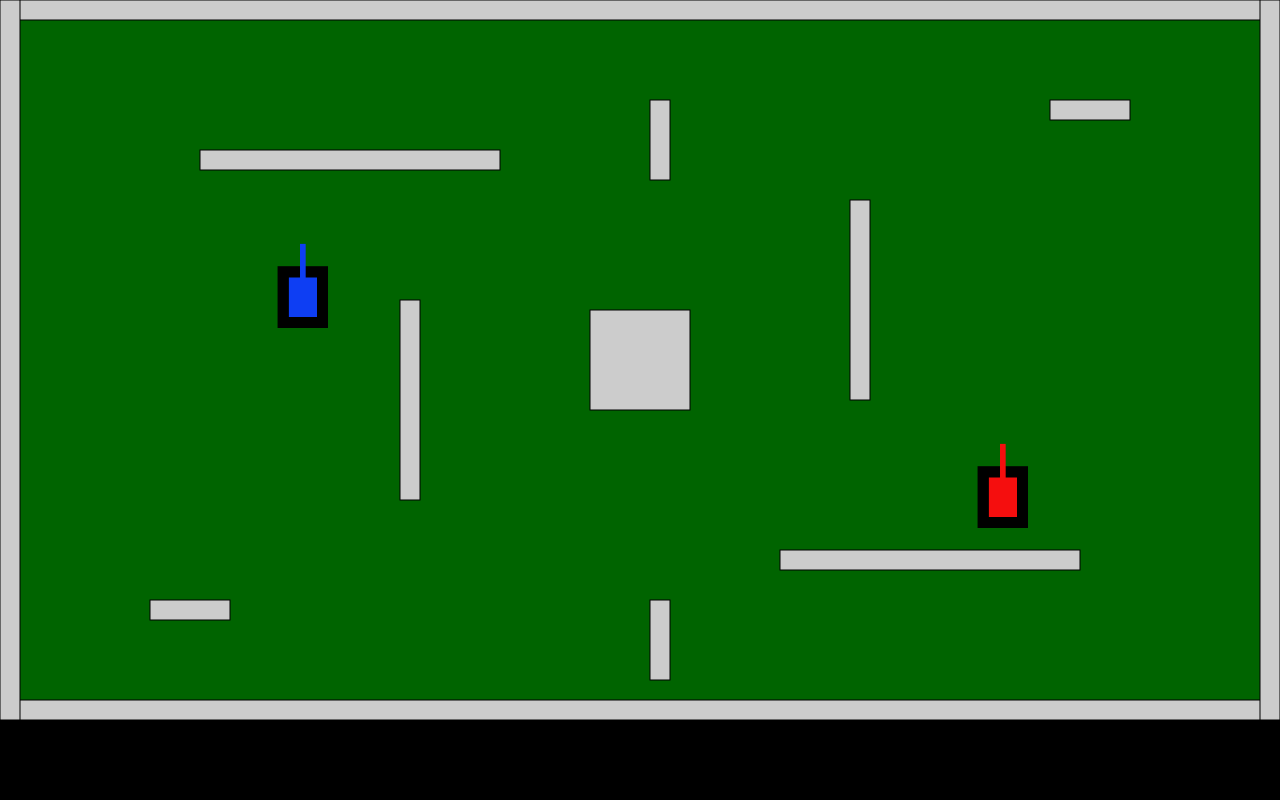
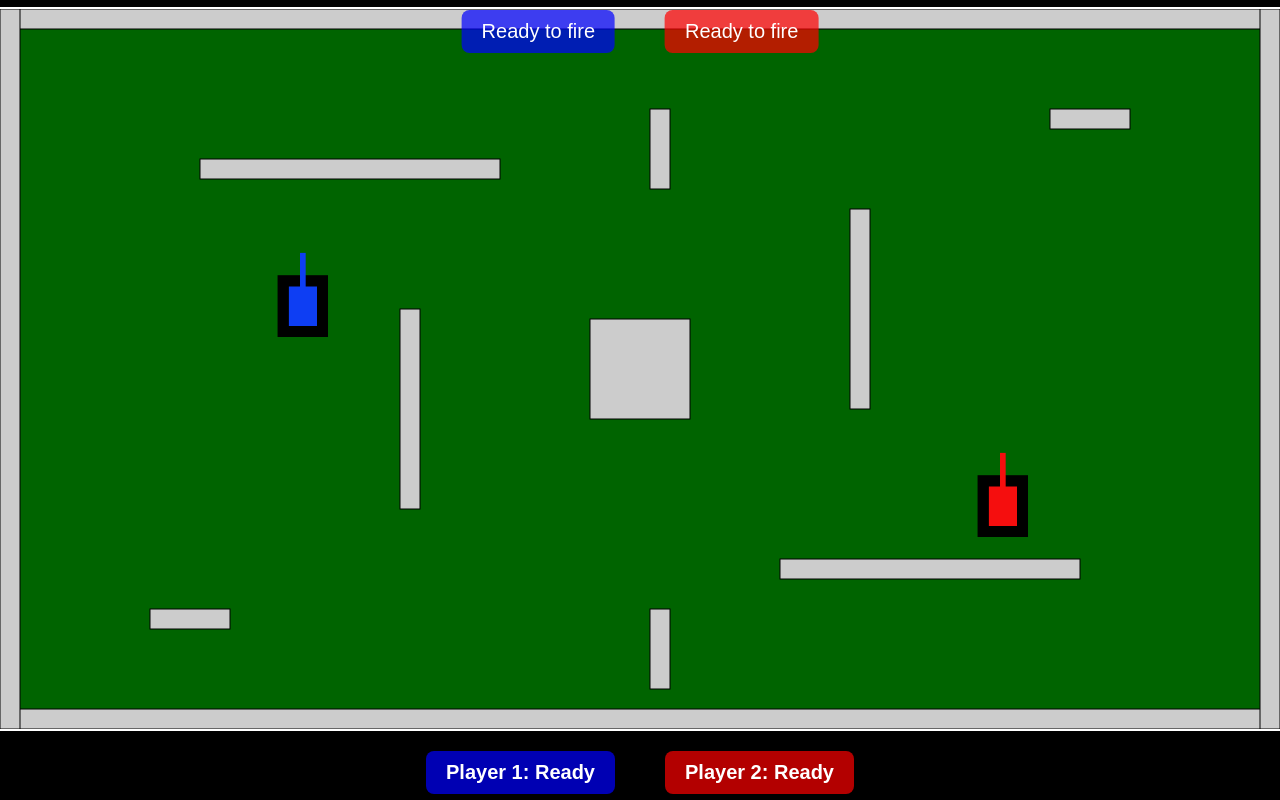
Before and after one commit to Nachopacca24/Elo_project_online, a website: page public/game.html in a window 1280 px wide. Drawn offline with Linux system fonts and the light colour scheme.

Commit message:
Arreglos y detalles

```diff
--- a/public/game.html
+++ b/public/game.html
@@ -3,23 +3,17 @@
 <head>
 <meta charset="UTF-8">
 <title>Tanques Online</title>
-<style>
-  body {
-    margin: 0;
-    overflow: hidden;
-    background: black;
-  }
-  canvas {
-    background-color: darkgreen;
-    display: block;
-    margin: 0 auto;
-  }
-</style>
+<link rel="stylesheet" href="style.css">
 </head>
 <body>
+
 <canvas id="gameCanvas" width="1280" height="720"></canvas>
 
-<!-- Incluir game.js -->
+<div id="ui">
+  <div id="player1Counter" class="player-counter blue">Player 1: Ready</div>
+  <div id="player2Counter" class="player-counter red">Player 2: Ready</div>
+</div>
+
 <script src="game.js"></script>
 </body>
 </html>
--- a/public/game.js
+++ b/public/game.js
@@ -17,6 +17,36 @@ let imagesLoaded = 0;
 });
 
 function initGame() {
+
+  // --- Contadores fuera del canvas ---
+  const uiDiv = document.createElement("div");
+  uiDiv.style.position = "absolute";
+  uiDiv.style.top = "10px";
+  uiDiv.style.left = "50%";
+  uiDiv.style.transform = "translateX(-50%)";
+  uiDiv.style.display = "flex";
+  uiDiv.style.gap = "50px";
+  uiDiv.style.fontFamily = "Arial, sans-serif";
+  uiDiv.style.fontSize = "20px";
+  document.body.appendChild(uiDiv);
+
+  const p1Counter = document.createElement("div");
+  p1Counter.style.padding = "10px 20px";
+  p1Counter.style.borderRadius = "8px";
+  p1Counter.style.backgroundColor = "rgba(0,0,255,0.7)";
+  p1Counter.style.color = "white";
+  p1Counter.textContent = "Player 1: Ready";
+  uiDiv.appendChild(p1Counter);
+
+  const p2Counter = document.createElement("div");
+  p2Counter.style.padding = "10px 20px";
+  p2Counter.style.borderRadius = "8px";
+  p2Counter.style.backgroundColor = "rgba(255,0,0,0.7)";
+  p2Counter.style.color = "white";
+  p2Counter.textContent = "Player 2: Ready";
+  uiDiv.appendChild(p2Counter);
+
+  // --- Clases ---
   class Wall {
     constructor(x, y, w, h) {
       this.x = x; this.y = y;
@@ -32,23 +62,65 @@ function initGame() {
 
   class Bullet {
     constructor(x, y, angle) {
-      this.x = x; this.y = y;
-      this.angle = angle;
+      this.x = x;
+      this.y = y;
       this.speed = 7;
       this.radius = 5;
       this.destroyed = false;
+      this.createdAt = Date.now(); // Para duración de 2.5s
+
+      const rad = (angle - 90) * Math.PI / 180;
+      this.vx = this.speed * Math.cos(rad);
+      this.vy = this.speed * Math.sin(rad);
     }
+
     update() {
-      const rad = (this.angle - 90) * Math.PI / 180;
-      this.x += this.speed * Math.cos(rad);
-      this.y += this.speed * Math.sin(rad);
+      // Destruir bala después de 2.5 segundos
+      if (Date.now() - this.createdAt > 2500) {
+        this.destroyed = true;
+        return;
+      }
 
-      if (this.x <= 0 || this.x >= canvas.width) this.angle = 180 - this.angle;
-      if (this.y <= 0 || this.y >= canvas.height) this.angle = -this.angle;
+      this.x += this.vx;
+      this.y += this.vy;
+
+      // Rebote bordes
+      if (this.x - this.radius <= 0) { this.x = this.radius; this.vx = -this.vx; }
+      if (this.x + this.radius >= canvas.width) { this.x = canvas.width - this.radius; this.vx = -this.vx; }
+      if (this.y - this.radius <= 0) { this.y = this.radius; this.vy = -this.vy; }
+      if (this.y + this.radius >= canvas.height) { this.y = canvas.height - this.radius; this.vy = -this.vy; }
+
+      // Rebote muros
+      for (let i = 0; i < walls.length; i++) {
+        const wall = walls[i];
+
+        if (this.x + this.radius > wall.x && this.x - this.radius < wall.x + wall.width &&
+            this.y + this.radius > wall.y && this.y - this.radius < wall.y + wall.height) {
+
+          const prevX = this.x - this.vx;
+          const prevY = this.y - this.vy;
+
+          if (prevX + this.radius <= wall.x || prevX - this.radius >= wall.x + wall.width) {
+            this.vx = -this.vx;
+            if (prevX + this.radius <= wall.x) this.x = wall.x - this.radius;
+            else this.x = wall.x + wall.width + this.radius;
+          }
+          else if (prevY + this.radius <= wall.y || prevY - this.radius >= wall.y + wall.height) {
+            this.vy = -this.vy;
+            if (prevY + this.radius <= wall.y) this.y = wall.y - this.radius;
+            else this.y = wall.y + wall.height + this.radius;
+          }
+          else {
+            this.vx = -this.vx;
+            this.vy = -this.vy;
+          }
+        }
+      }
     }
+
     draw() {
       ctx.beginPath();
-      ctx.arc(this.x, this.y, this.radius, 0, Math.PI * 2);
+      ctx.arc(this.x, this.y, this.radius, 0, Math.PI*2);
       ctx.fillStyle = "black";
       ctx.fill();
       ctx.closePath();
@@ -56,7 +128,7 @@ function initGame() {
   }
 
   class Tank {
-    constructor(x, y, sprite, controls) {
+    constructor(x, y, sprite, controls, counterElement) {
       this.x = x;
       this.y = y;
       this.sprite = sprite;
@@ -66,9 +138,10 @@ function initGame() {
       this.bullets = [];
       this.size = 180;
       this.turnSpeed = 2.5;
+      this.lastShotTime = 0; // Para limitar disparos cada 1.5s
+      this.counterElement = counterElement;
     }
 
-    // Vértices del rectángulo de colisión (centrado y rotando con el tanque)
     getCollisionRectVertices() {
       const w = this.size * 0.3;
       const h = this.size * 0.35;
@@ -84,7 +157,6 @@ function initGame() {
       ];
     }
 
-    // Colisiones
     collidesWith(wall, x = this.x, y = this.y) {
       const verts = this.getCollisionRectVertices();
       const minX = Math.min(...verts.map(v => v.x));
@@ -96,6 +168,14 @@ function initGame() {
 
     collidesAny(x = this.x, y = this.y) {
       return walls.some(w => this.collidesWith(w, x, y));
+    }
+
+    shoot() {
+      const now = Date.now();
+      if (now - this.lastShotTime >= 1500) { // 1.5 segundos
+        this.bullets.push(new Bullet(this.x, this.y, this.angle));
+        this.lastShotTime = now;
+      }
     }
 
     update() {
@@ -118,7 +198,6 @@ function initGame() {
       if (!this.collidesAny(nx, this.y)) this.x = nx;
       if (!this.collidesAny(this.x, ny)) this.y = ny;
 
-      // Limitar dentro de la pantalla
       const verts = this.getCollisionRectVertices();
       const minX = Math.min(...verts.map(v => v.x));
       const maxX = Math.max(...verts.map(v => v.x));
@@ -130,28 +209,22 @@ function initGame() {
       if (minY < 0 + padding) this.y += (0 + padding - minY);
       if (maxY > canvas.height - padding) this.y -= (maxY - (canvas.height - padding));
 
+      // DISPARO
       if (keys[this.controls.shoot]) {
         this.shoot();
         keys[this.controls.shoot] = false;
       }
+
+      // Actualizar contador
+      const remaining = Math.max(0, 1500 - (Date.now() - this.lastShotTime));
+      if (remaining > 0) this.counterElement.textContent = `Player: ${(remaining/1000).toFixed(1)}s`;
+      else this.counterElement.textContent = "Ready to fire";
 
       this.bullets.forEach(b => b.update());
       this.bullets = this.bullets.filter(b => !b.destroyed);
     }
 
     draw() {
-      // Rectángulo de colisión TRANSPARENTE
-      const verts = this.getCollisionRectVertices();
-      ctx.save();
-      ctx.beginPath();
-      ctx.moveTo(verts[0].x, verts[0].y);
-      verts.slice(1).forEach(v => ctx.lineTo(v.x, v.y));
-      ctx.closePath();
-      // ctx.fillStyle = "rgba(255,255,255,0.3)"; // eliminado para transparencia
-      // ctx.fill();
-      ctx.restore();
-
-      // Dibujar tanque
       ctx.save();
       ctx.translate(this.x, this.y);
       ctx.rotate(this.angle * Math.PI / 180);
@@ -160,19 +233,15 @@ function initGame() {
 
       this.bullets.forEach(b => b.draw());
     }
-
-    shoot() {
-      this.bullets.push(new Bullet(this.x, this.y, this.angle));
-    }
   }
 
   // --- Muros ---
   let walls = [];
-  walls.push(new Wall(0, 0, 1280, 20)); // superior
-  walls.push(new Wall(0, 700, 1280, 20)); // inferior
-  walls.push(new Wall(0, 0, 20, 720)); // izquierda
-  walls.push(new Wall(1260, 0, 20, 720)); // derecha
-  walls.push(new Wall(590, 310, 100, 100)); // centro
+  walls.push(new Wall(0, 0, 1280, 20));
+  walls.push(new Wall(0, 700, 1280, 20));
+  walls.push(new Wall(0, 0, 20, 720));
+  walls.push(new Wall(1260, 0, 20, 720));
+  walls.push(new Wall(590, 310, 100, 100));
   walls.push(new Wall(200, 150, 300, 20));
   walls.push(new Wall(780, 550, 300, 20));
   walls.push(new Wall(400, 300, 20, 200));
@@ -185,8 +254,8 @@ function initGame() {
   const p1Controls = { up: "arrowup", down: "arrowdown", left: "arrowleft", right: "arrowright", shoot: " " };
   const p2Controls = { up: "w", down: "s", left: "a", right: "d", shoot: "f" };
 
-  const p1 = new Tank(300, 300, tankImgBlue, p1Controls);
-  const p2 = new Tank(1000, 500, tankImgRed, p2Controls);
+  const p1 = new Tank(300, 300, tankImgBlue, p1Controls, p1Counter);
+  const p2 = new Tank(1000, 500, tankImgRed, p2Controls, p2Counter);
 
   function ensureValidSpawn(tank) {
     if (!tank.collidesAny()) return;
--- a/public/style.css
+++ b/public/style.css
@@ -1,12 +1,35 @@
+/* style.css */
+
 body {
-  background: #222;
+  margin: 0;
+  background: black;
   color: white;
-  text-align: center;
   font-family: Arial, sans-serif;
+  display: flex;
+  flex-direction: column;
+  align-items: center; /* centra horizontalmente */
+  justify-content: center; /* centra verticalmente */
+  height: 100vh; /* para centrar verticalmente */
 }
 
 canvas {
-  background: #444;
-  margin-top: 20px;
+  background-color: darkgreen;
   border: 2px solid white;
+  display: block;
 }
+
+#ui {
+  margin-top: 20px; /* espacio entre canvas y UI */
+  display: flex;
+  gap: 50px;
+  font-size: 20px;
+}
+
+.player-counter {
+  padding: 10px 20px;
+  border-radius: 8px;
+  font-weight: bold;
+}
+
+.blue { background-color: rgba(0, 0, 255, 0.7); color: white; }
+.red { background-color: rgba(255, 0, 0, 0.7); color: white; }
```
